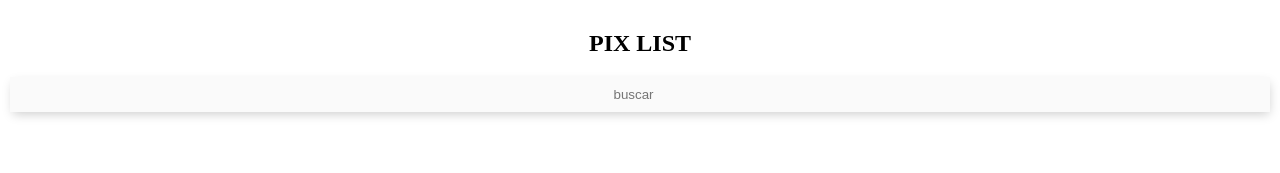
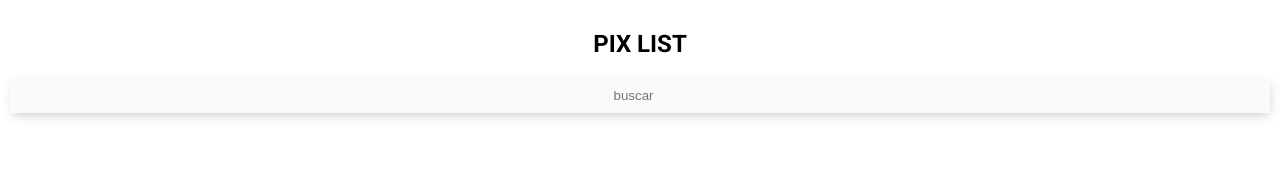
Before and after one commit to alvescleiton/pix-list, a Next.js app: page / in a window 1280 px wide. Shown: the top 173 px of the page. Built offline with nearby package versions, Linux system fonts and the light colour scheme.

Commit message:
Adding Roboto font

```diff
--- a/src/pages/_document.tsx
+++ b/src/pages/_document.tsx
@@ -41,6 +41,8 @@ export default class MyDocument extends Document {
       <Html lang="pt">
         <Head>
           <meta charSet="utf-8" />
+          <link rel="preconnect" href="https://fonts.gstatic.com" />
+          <link href="https://fonts.googleapis.com/css2?family=Roboto:ital,wght@0,300;0,400;0,700;1,300;1,400;1,700&display=swap" rel="stylesheet" />
         </Head>
         <body>
           <Main />
--- a/src/styles/global.ts
+++ b/src/styles/global.ts
@@ -14,6 +14,9 @@ export default createGlobalStyle`
     margin: 0;
     padding: 0;
     font-weight: normal;
+    font-family: Roboto;
+    font-size: 16px;
+    font-weight: 400;
   }
 
   ol, ul {
```
